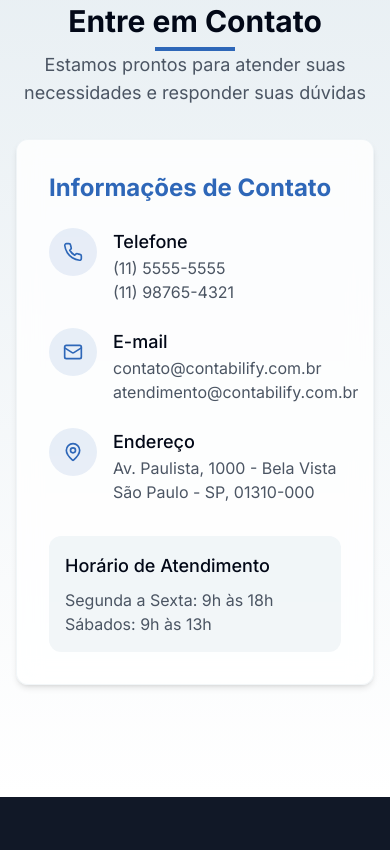
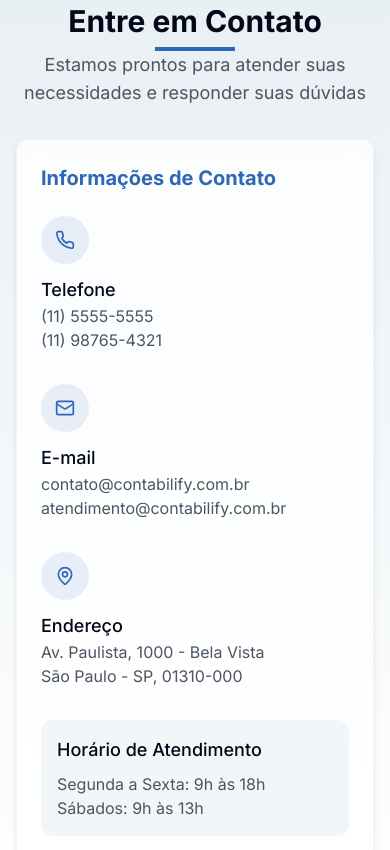
Before and after one commit to DevZipMateus/super-colchoer-verde, a React (Vite) app: page / in a window 390 px wide. Shown: the part 8400-9250 px from the top of the page. Built offline with nearby package versions, Linux system fonts and the light colour scheme.

Commit message:
Fix contact section responsiveness
The contact section's email field was adjusted to improve responsiveness and aesthetics.

```diff
--- a/src/components/ContactSection.tsx
+++ b/src/components/ContactSection.tsx
@@ -16,40 +16,43 @@ const ContactSection = () => {
 
         <div className="mt-8">
           <AnimatedSection animation="slide-in-left">
-            <div className="glass-card rounded-xl p-8 border-secondary/20">
-              <h3 className="text-2xl font-bold mb-6 text-primary">Informações de Contato</h3>
+            <div className="glass-card rounded-xl p-6 sm:p-8 border-secondary/20">
+              <h3 className="text-xl sm:text-2xl font-bold mb-6 text-primary">Informações de Contato</h3>
 
-              <div className="grid grid-cols-1 md:grid-cols-3 gap-6">
-                <div className="flex items-start">
-                  <div className="w-12 h-12 rounded-full bg-primary/10 flex items-center justify-center flex-shrink-0">
+              <div className="grid grid-cols-1 md:grid-cols-3 gap-8">
+                {/* Telefone */}
+                <div className="flex flex-col sm:flex-row items-start">
+                  <div className="w-12 h-12 rounded-full bg-primary/10 flex items-center justify-center flex-shrink-0 mb-3 sm:mb-0">
                     <Phone className="h-5 w-5 text-primary" />
                   </div>
-                  <div className="ml-4">
+                  <div className="sm:ml-4">
                     <h4 className="text-lg font-medium">Telefone</h4>
-                    <p className="text-gray-600">(11) 5555-5555</p>
-                    <p className="text-gray-600">(11) 98765-4321</p>
+                    <p className="text-gray-600 break-words">(11) 5555-5555</p>
+                    <p className="text-gray-600 break-words">(11) 98765-4321</p>
                   </div>
                 </div>
 
-                <div className="flex items-start">
-                  <div className="w-12 h-12 rounded-full bg-primary/10 flex items-center justify-center flex-shrink-0">
+                {/* E-mail */}
+                <div className="flex flex-col sm:flex-row items-start">
+                  <div className="w-12 h-12 rounded-full bg-primary/10 flex items-center justify-center flex-shrink-0 mb-3 sm:mb-0">
                     <Mail className="h-5 w-5 text-primary" />
                   </div>
-                  <div className="ml-4">
+                  <div className="sm:ml-4">
                     <h4 className="text-lg font-medium">E-mail</h4>
-                    <p className="text-gray-600">contato@contabilify.com.br</p>
-                    <p className="text-gray-600">atendimento@contabilify.com.br</p>
+                    <p className="text-gray-600 break-words">contato@contabilify.com.br</p>
+                    <p className="text-gray-600 break-words">atendimento@contabilify.com.br</p>
                   </div>
                 </div>
 
-                <div className="flex items-start">
-                  <div className="w-12 h-12 rounded-full bg-primary/10 flex items-center justify-center flex-shrink-0">
+                {/* Endereço */}
+                <div className="flex flex-col sm:flex-row items-start">
+                  <div className="w-12 h-12 rounded-full bg-primary/10 flex items-center justify-center flex-shrink-0 mb-3 sm:mb-0">
                     <MapPin className="h-5 w-5 text-primary" />
                   </div>
-                  <div className="ml-4">
+                  <div className="sm:ml-4">
                     <h4 className="text-lg font-medium">Endereço</h4>
-                    <p className="text-gray-600">Av. Paulista, 1000 - Bela Vista</p>
-                    <p className="text-gray-600">São Paulo - SP, 01310-000</p>
+                    <p className="text-gray-600 break-words">Av. Paulista, 1000 - Bela Vista</p>
+                    <p className="text-gray-600 break-words">São Paulo - SP, 01310-000</p>
                   </div>
                 </div>
               </div>
```
Also changed, not shown: src/components/PlansSection.tsx (+19 -5 lines).
